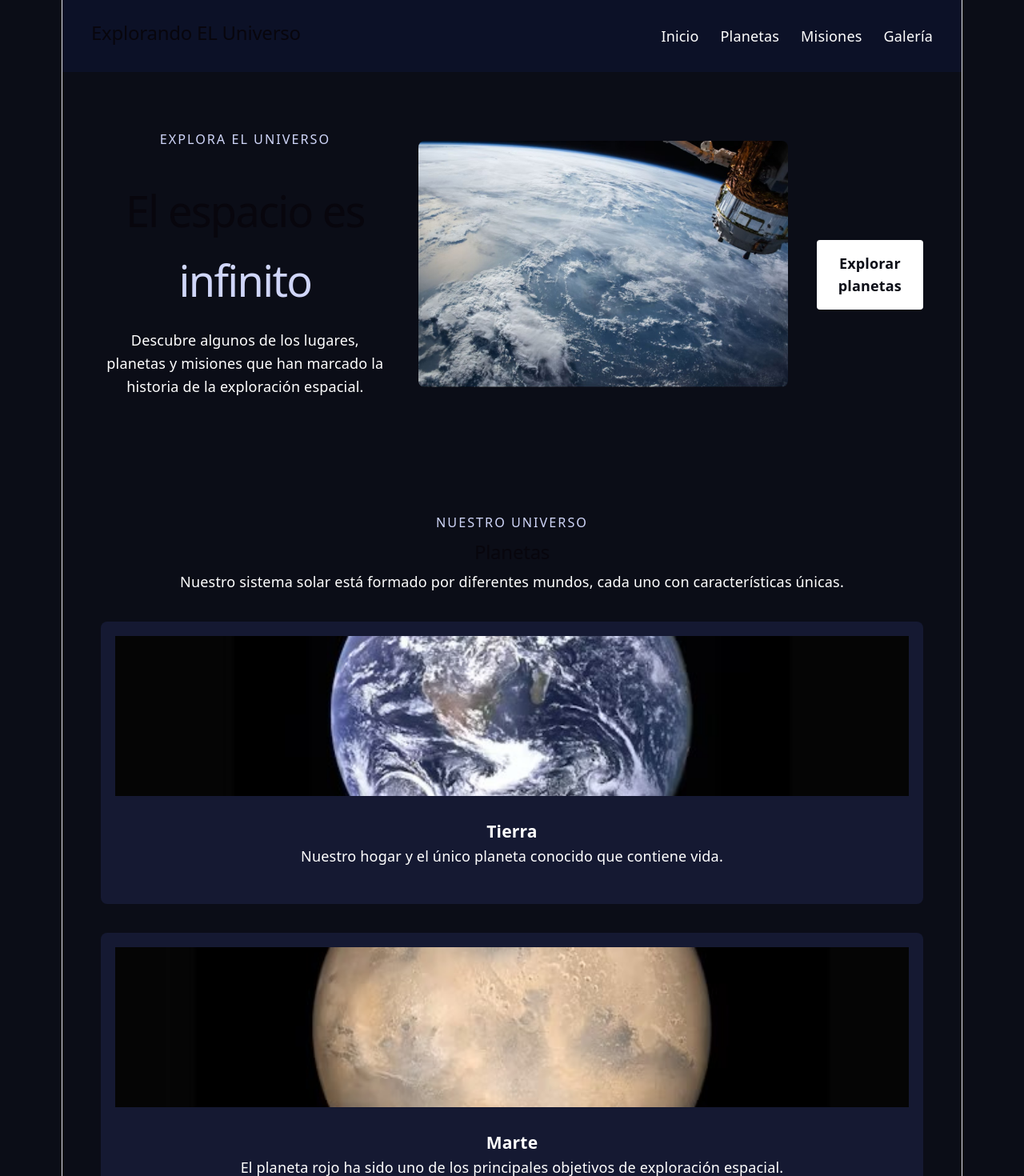
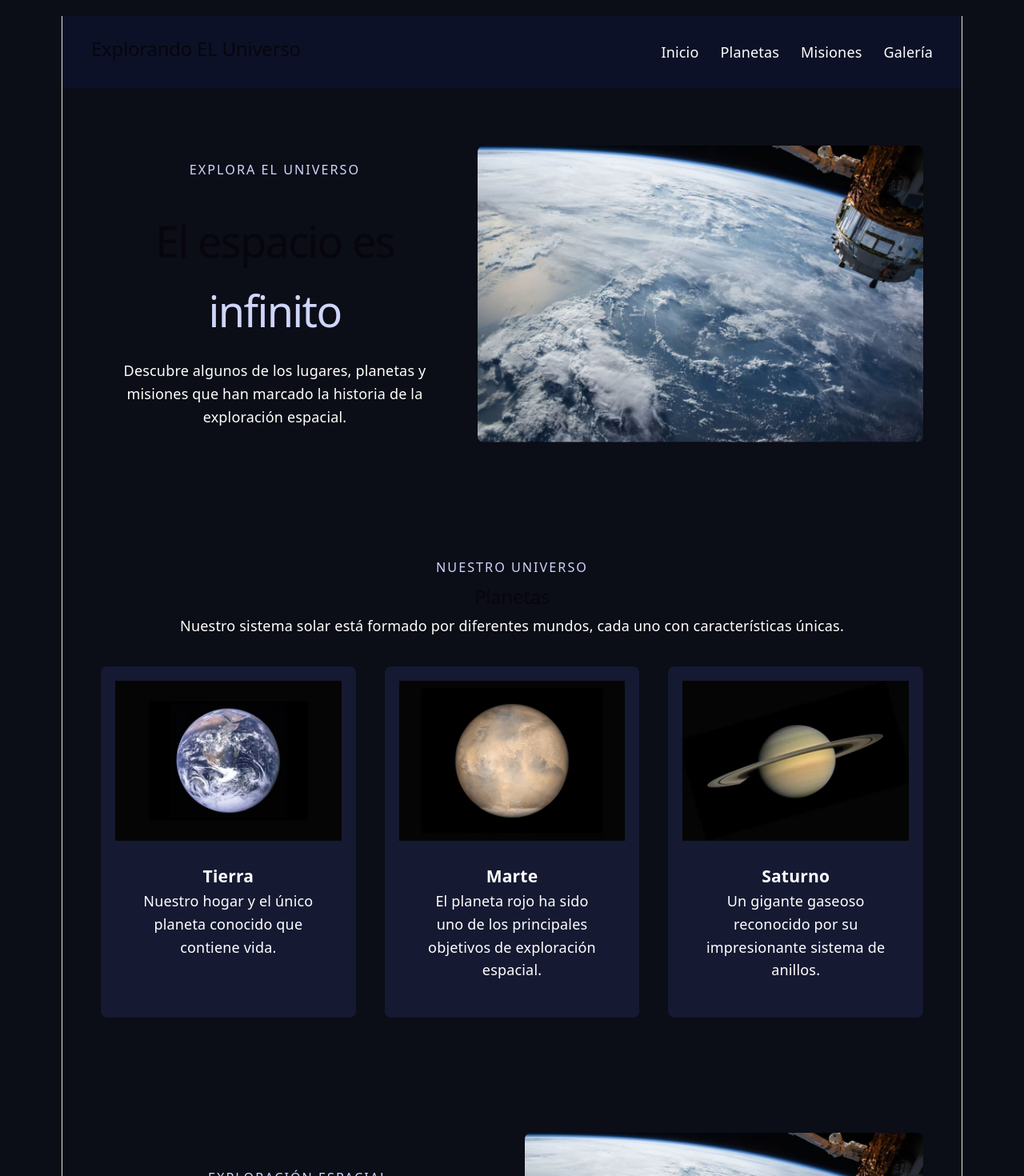
Before and after one commit to wendherrera1/Proyecto_Parcial2, a React (Vite) app: page / in a window 1280 px wide. Shown: the top 1470 px of the page at 80% size. Built offline with nearby package versions, Linux system fonts and the light colour scheme.

Commit message:
Mejoras en el css

```diff
--- a/src/App.css
+++ b/src/App.css
@@ -9,6 +9,7 @@ body {
   background-color: #0b0d17;
   color: #ffffff;
   line-height: 1.6;
+  padding: 20px;
 }
 
 img {
@@ -78,9 +79,10 @@ img {
   font-weight: bold;
 }
 
-/* Tarjetas (Planetas) */
+/* Tarjetas Planetas*/
 .tarjetas {
-  display: grid;
+  display: flex;
+  flex-direction: row;
   gap: 2rem;
   margin-top: 2rem;
 }
--- a/src/App.jsx
+++ b/src/App.jsx
@@ -38,7 +38,6 @@ function App() {
         <div className="inicio-imagen">
           <img src={espacioJpg} alt="Tierra vista desde el espacio"/>
         </div>
-        <a href="#planestas" className="btn">Explorar planetas</a>
       </section>
 
       {/* PLANETAS */}
```
